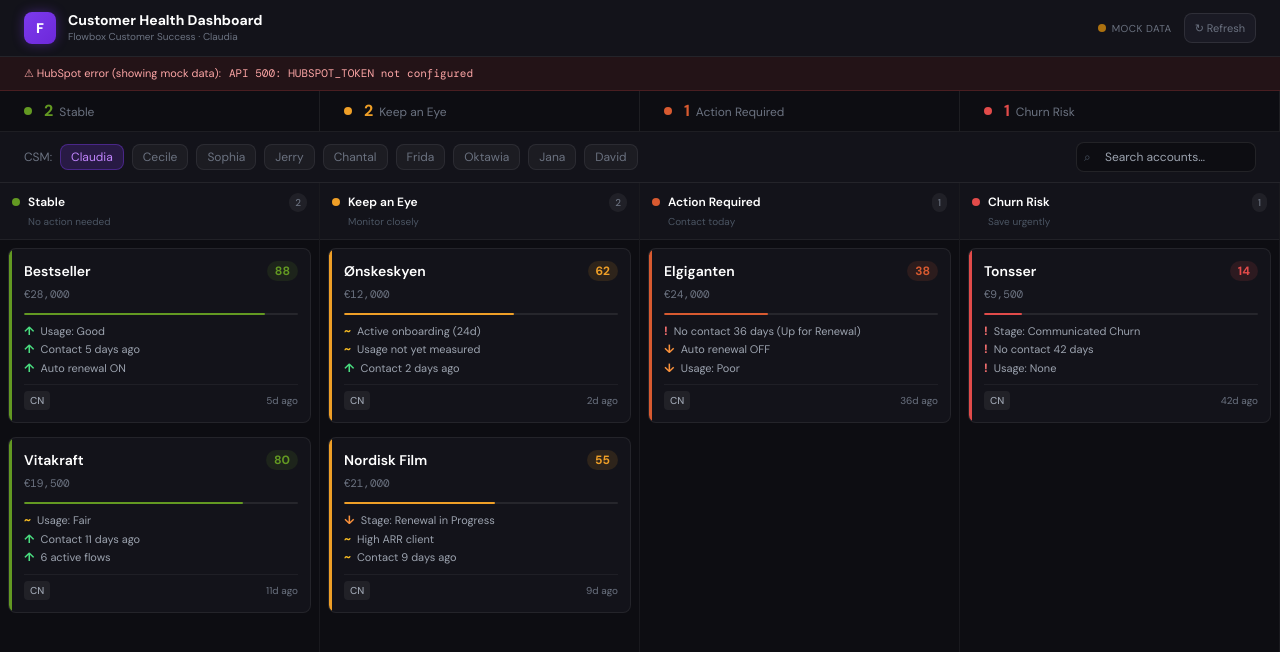
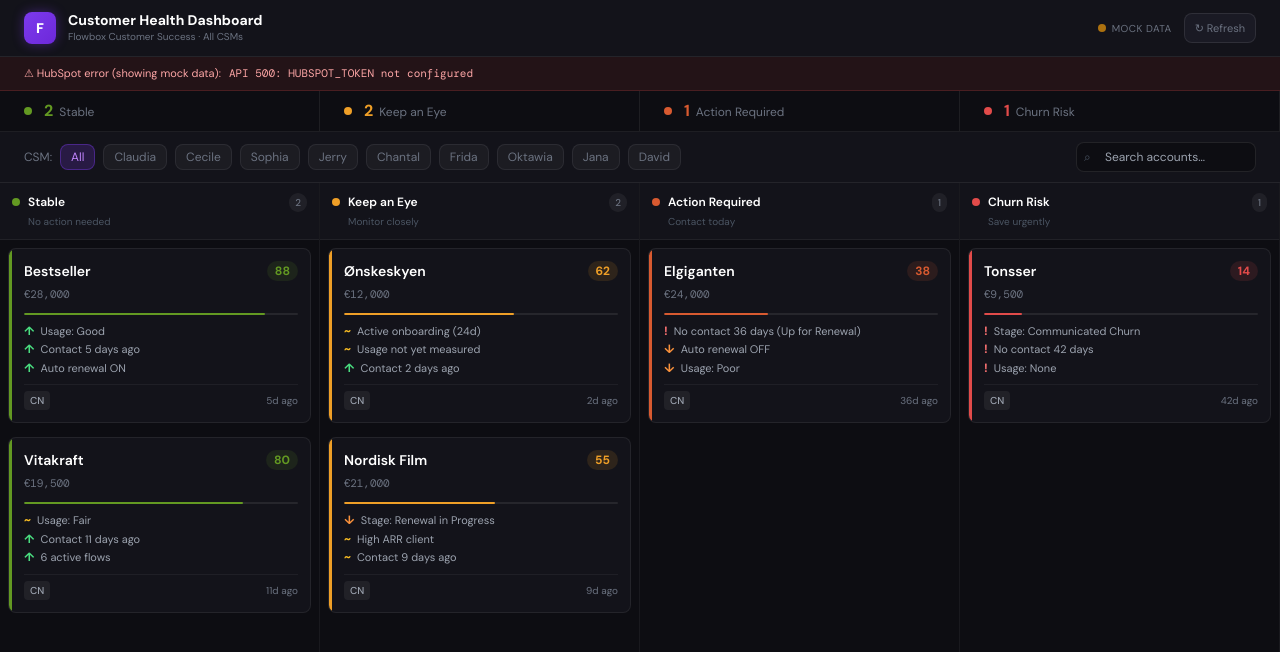
Before and after one commit to adrianafs/customer-health-dashboard, a Next.js app: page / in a window 1280 px wide. Shown: the top 652 px of the page. Built offline with nearby package versions, Linux system fonts and the light colour scheme; no server answers; a web font is replaced by a local one.

Commit message:
feat: fix owners

```diff
--- a/app/api/hubspot/companies/route.ts
+++ b/app/api/hubspot/companies/route.ts
@@ -219,11 +219,11 @@
     const deals: Record<string, unknown>[] = []
     let after: string | undefined
 
+    // Fetch all active deals in the pipeline — filter by owner in-memory
+    // (avoids mismatch if HubSpot owner IDs differ from hardcoded spec values)
     const filters: object[] = [
       { propertyName: 'pipeline', operator: 'EQ', value: CONTRACTS_PIPELINE },
-      { propertyName: 'dealstage', operator: 'NEQ', value: '1309169018' },
     ]
-    if (ownerFilter) filters.push({ propertyName: 'hubspot_owner_id', operator: 'EQ', value: ownerFilter })
 
     do {
       const body: Record<string, unknown> = {
@@ -245,8 +245,15 @@
 
     if (deals.length === 0) return NextResponse.json([])
 
+    // 1b. Filter by owner in-memory if requested
+    const filteredDeals = ownerFilter
+      ? deals.filter(d => (d.properties as Record<string, string>)?.hubspot_owner_id === ownerFilter)
+      : deals
+
+    const dealsToProcess = filteredDeals.length > 0 ? filteredDeals : deals
+
     // 2. Get associated companies for all deals (batch)
-    const dealIds = deals.map(d => String(d.id))
+    const dealIds = dealsToProcess.map(d => String(d.id))
     const assocRes = await post('/crm/v4/associations/deal/company/batch/read', {
       inputs: dealIds.map(id => ({ id })),
     })
@@ -321,7 +328,7 @@
     for (const csm of CSM_LIST) ownerMap[csm.ownerId] = csm.name
 
     // 6. Map deals to Client objects
-    const clients: Client[] = deals
+    const clients: Client[] = dealsToProcess
       .filter(d => {
         const dp = (d.properties as Record<string, string>) ?? {}
         return dp.dealname && (parseFloat(dp.amount ?? '0') > 0 || true) // include all named deals
--- a/app/api/hubspot/debug/route.ts
+++ b/app/api/hubspot/debug/route.ts
@@ -5,32 +5,34 @@
 
 const HS = 'https://api.hubapi.com'
 const TOKEN = process.env.HUBSPOT_TOKEN
-
-function auth() {
-  return { Authorization: `Bearer ${TOKEN}`, 'Content-Type': 'application/json' }
-}
+function auth() { return { Authorization: `Bearer ${TOKEN}`, 'Content-Type': 'application/json' } }
 
 export async function GET() {
   if (!TOKEN) return NextResponse.json({ error: 'HUBSPOT_TOKEN not set' })
 
-  // Get stages for the Contracts pipeline
+  // Stages of the contracts pipeline
   const stagesRes = await fetch(`${HS}/crm/v3/pipelines/deals/58017946/stages`, { headers: auth(), cache: 'no-store' })
   const stages = stagesRes.ok ? await stagesRes.json() : { error: await stagesRes.text() }
 
-  // Get 5 deals from the contracts pipeline with their stages
+  // All deals in contracts pipeline — NO owner filter — show real owner IDs
   const searchRes = await fetch(`${HS}/crm/v3/objects/deals/search`, {
     method: 'POST', headers: auth(), cache: 'no-store',
     body: JSON.stringify({
-      limit: 5,
-      properties: ['dealname', 'dealstage', 'pipeline', 'hubspot_owner_id', 'amount'],
+      limit: 10,
+      properties: ['dealname', 'dealstage', 'hubspot_owner_id', 'amount'],
       filterGroups: [{ filters: [{ propertyName: 'pipeline', operator: 'EQ', value: '58017946' }] }],
     }),
   })
   const deals = searchRes.ok ? await searchRes.json() : { error: await searchRes.text() }
 
+  // All HubSpot owners so we can match IDs to names
+  const ownersRes = await fetch(`${HS}/crm/v3/owners?limit=100`, { headers: auth(), cache: 'no-store' })
+  const owners = ownersRes.ok ? await ownersRes.json() : { error: await ownersRes.text() }
+
   return NextResponse.json({
-    contractsStages: stages?.results?.map((s: Record<string, unknown>) => ({ id: s.id, label: s.label })) ?? stages,
+    totalDealsInPipeline: deals?.total ?? 0,
+    stages: stages?.results?.map((s: Record<string, unknown>) => ({ id: s.id, label: s.label })) ?? stages,
     sampleDeals: deals?.results?.map((d: Record<string, unknown>) => ({ id: d.id, props: d.properties })) ?? deals,
-    total: deals?.total ?? 0,
+    owners: owners?.results?.map((o: Record<string, unknown>) => ({ id: o.id, name: `${o.firstName} ${o.lastName}`, email: o.email })) ?? owners,
   })
 }
--- a/app/page.tsx
+++ b/app/page.tsx
@@ -21,14 +21,15 @@
   const [apiError, setApiError] = useState<string | null>(null)
   const [dataSource, setDataSource] = useState<'mock' | 'hubspot'>('mock')
   const [selectedClient, setSelectedClient] = useState<Client | null>(null)
-  const [activeCsmId, setActiveCsmId] = useState<string>(DEFAULT_CSM.ownerId)
+  const [activeCsmId, setActiveCsmId] = useState<string>('all')
   const [searchQuery, setSearchQuery] = useState('')
 
   const loadData = useCallback(async (ownerId: string) => {
     setLoading(true)
     setApiError(null)
     try {
-      const res = await fetch(`/api/hubspot/companies?owner=${ownerId}`)
+      const url = ownerId === 'all' ? '/api/hubspot/companies' : `/api/hubspot/companies?owner=${ownerId}`
+      const res = await fetch(url)
       const data = await res.json()
       if (!res.ok) {
         setApiError(`API ${res.status}: ${data?.error ?? 'unknown error'}`)
@@ -89,7 +90,7 @@
             style={{ background: 'linear-gradient(135deg, #7c3aed, #6d28d9)', boxShadow: '0 0 12px rgba(124,58,237,0.4)' }}>F</div>
           <div>
             <h1 className="text-sm font-bold text-white leading-none">Customer Health Dashboard</h1>
-            <p className="text-[10px] text-gray-500 mt-0.5">Flowbox Customer Success · {activeCsm.name}</p>
+            <p className="text-[10px] text-gray-500 mt-0.5">Flowbox Customer Success · {activeCsmId === 'all' ? 'All CSMs' : activeCsm.name}</p>
           </div>
         </div>
         <div className="flex items-center gap-3">
@@ -135,6 +136,16 @@
       <div className="shrink-0 px-6 py-2.5 flex items-center gap-2 flex-wrap"
         style={{ borderBottom: '1px solid rgba(255,255,255,0.07)', backgroundColor: '#13131a' }}>
         <span className="text-xs text-gray-500">CSM:</span>
+        {/* All tab */}
+        <button onClick={() => handleCsmChange('all')}
+          className="text-xs px-2.5 py-1 rounded-lg transition-all"
+          style={{
+            backgroundColor: activeCsmId === 'all' ? 'rgba(124,58,237,0.2)' : 'rgba(255,255,255,0.04)',
+            border: activeCsmId === 'all' ? '1px solid rgba(124,58,237,0.4)' : '1px solid rgba(255,255,255,0.07)',
+            color: activeCsmId === 'all' ? '#c084fc' : '#6b7280',
+          }}>
+          All
+        </button>
         {CSM_LIST.map(csm => (
           <button key={csm.ownerId} onClick={() => handleCsmChange(csm.ownerId)}
             className="text-xs px-2.5 py-1 rounded-lg transition-all"
```
